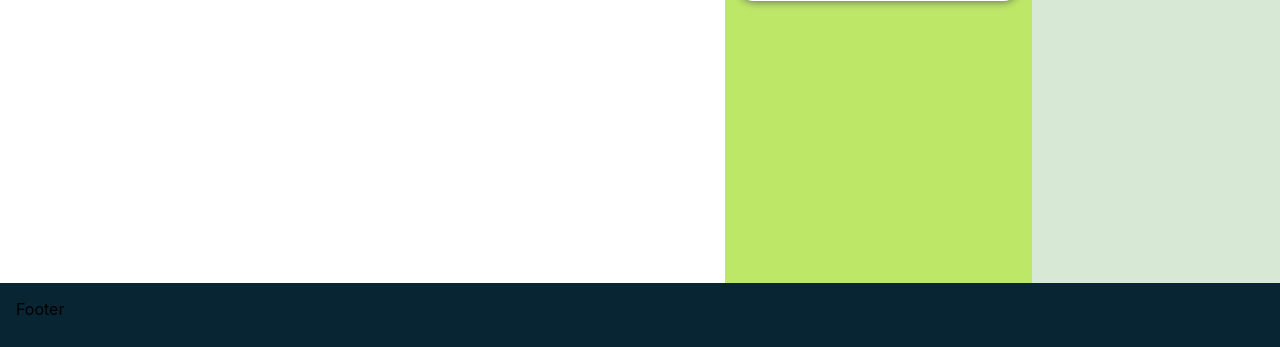
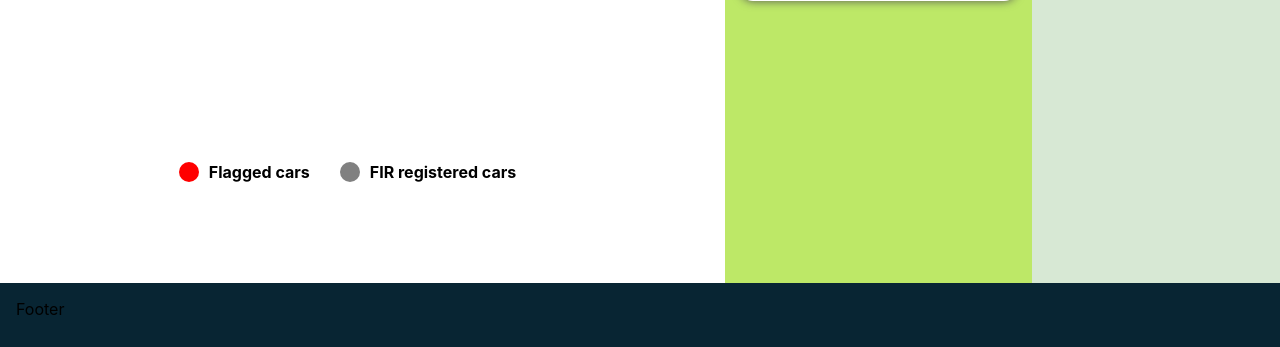
Before and after one commit to Tushar-Edge/suvds, a Flask app: page / in a window 1280 px wide. Shown: the part 453-800 px from the top of the page. Run offline with Flask 3, Linux system fonts and the light colour scheme; some libraries are stand-ins or nearby versions.

Commit message:
mapped ok added

```diff
--- a/app.py
+++ b/app.py
@@ -40,7 +40,7 @@ def background_thread():
 
 
     while True:
-        socketio.sleep(2)
+        socketio.sleep(0)
         count += 1
 
         mydb = mysql.connector.connect(
--- a/static/css/report_table.css
+++ b/static/css/report_table.css
@@ -64,3 +64,37 @@
   {
     width:10%;
   }
+
+
+  .legend {
+    display: flex;
+    align-items: center;
+    justify-content: center;
+    margin-top: 20px;
+  }
+
+  .legend-item {
+    display: flex;
+    align-items: center;
+    margin-right: 30px;
+  }
+
+  .legend-color {
+    width: 20px;
+    height: 20px;
+    margin-right: 10px;
+    border-radius: 50%;
+  }
+
+  .red {
+    background-color: red;
+  }
+
+  .grey {
+    background-color: grey;
+  }
+
+  .legend-label {
+    font-size: 16px;
+    font-weight: bold;
+  }
--- a/static/js/data.js
+++ b/static/js/data.js
@@ -2,42 +2,66 @@
 
 
 
-function showmap(longitude,latitude,location)
-{
+// function showmap(longitude,latitude,location)
+// {
 
-  var mymap = L.map('mapid').setView([latitude, longitude], 13);
+//   var mymap = L.map('mapid').setView([latitude, longitude], 13);
 
-  L.tileLayer('https://{s}.tile.openstreetmap.org/{z}/{x}/{y}.png', {
-      attribution: 'Map data &copy; <a href="https://www.openstreetmap.org/">OpenStreetMap</a> contributors',
-      maxZoom: 18
-  }).addTo(mymap);
+//   L.tileLayer('https://{s}.tile.openstreetmap.org/{z}/{x}/{y}.png', {
+//       attribution: 'Map data &copy; <a href="https://www.openstreetmap.org/">OpenStreetMap</a> contributors',
+//       maxZoom: 18
+//   }).addTo(mymap);
 
-  L.marker([latitude, longitude]).addTo(mymap)
-      .bindPopup(location);
+//   L.marker([latitude, longitude]).addTo(mymap)
+//       .bindPopup(location);
 
 
 
 
+// }
+
+
+function showmap(longitude, latitude, location,mapid) {
+
+  //console.log(mapid.id);
+  var mapid=mapid.id;
+  var mymap = L.map(mapid).setView([latitude, longitude], 13);
+
+
+
+  L.tileLayer('https://{s}.tile.openstreetmap.org/{z}/{x}/{y}.png', {
+    attribution: 'Map data &copy; <a href="https://www.openstreetmap.org/">OpenStreetMap</a> contributors',
+    maxZoom: 185
+  }).addTo(mymap);
+
+  L.marker([latitude, longitude]).addTo(mymap)
+    .bindPopup(location);
 }
 
 
-function showPopup(longitude,latitude,location) {
+
+
+
+
+
+function showPopup(popupContainer) {
 	// show the background blur
-
+  var popupid=popupContainer.id;
 
 	document.getElementById("background").style.display = "block";
 
 	// show the pop-up container
-	document.getElementById("popup-container").style.display = "block";
-  showmap(longitude,latitude,location);
+	document.getElementById(popupid).style.display = "block";
 
 }
 
 // function to close the pop-up window
- function closePopup() {
+ function closePopup(popupContainer) {
 	// hide the background blur and the pop-up container
+
+  var popupid_=popupContainer.id;
 	document.getElementById("background").style.display = "none";
-	document.getElementById("popup-container").style.display = "none";
+	document.getElementById(popupid_).style.display = "none";
 }
 
 
@@ -95,13 +119,90 @@ function showPopup(longitude,latitude,location) {
             cell7.innerHTML=data.date_s;
             cell8.innerHTML=data.time_s;
             cell9.innerHTML=data.flag;
+
+
+            // var img_cont= document.getElementById("images-container");
+            // var newDiv = document.createElement("div");
+            // newDiv.setAttribute("id", "mapid-" + data.newprice);
+
+
+            // newDiv.style.width = "100%";
+            // newDiv.style.height = "100px";
+
+
+
+            // create a new popup container
+              var popupContainer = document.createElement("div");
+              popupContainer.setAttribute("id", "popup-container-"+data.newprice);
+              document.body.appendChild(popupContainer);
+
+              // create a new popup
+              var popup = document.createElement("div");
+              popup.setAttribute("id", "popup-"+ data.newprice);
+              popupContainer.appendChild(popup);
+
+              // create a close button for the popup
+              var closeButton = document.createElement("span");
+              closeButton.setAttribute("class", "close-"+ data.newprice);
+              closeButton.setAttribute("onclick", "closePopup(popupContainer)");
+              closeButton.innerHTML = "&times;";
+              popup.appendChild(closeButton);
+
+              // create a new images container for the popup
+              var imagesContainer = document.createElement("div");
+              imagesContainer.setAttribute("id", "images-container-"+ data.newprice);
+              popup.appendChild(imagesContainer);
+
+
+              var mapid = document.createElement("div");
+              mapid.setAttribute("id", "mapid-" + data.newprice);
+              imagesContainer.append(mapid);
+
+
+
+
+
+
+
+              // add CSS styles to the popup container and popup
+              popupContainer.style.position = "fixed";
+              popupContainer.style.top = "50%";
+              popupContainer.style.left = "50%";
+              popupContainer.style.transform = "translate(-50%, -50%)";
+              popupContainer.style.zIndex = "9999";
+              popupContainer.style.display = "none";
+
+              popup.style.backgroundColor = "rgba(255, 255, 255, 0.705)";
+              popup.style.border = "3px solid #9fff06";
+              popup.style.padding = "10px";
+              popup.style.position = "relative";
+
+              // add CSS styles to the images container
+              imagesContainer.style.display = "flex";
+              imagesContainer.style.flexWrap = "wrap";
+              imagesContainer.style.justifyContent = "center";
+              imagesContainer.style.alignItems = "center";
+              imagesContainer.style.height = "540px";
+              imagesContainer.style.width = "1000px";
+
+
+                //add css to mapid
+                mapid.style.width = "100%";
+                mapid.style.height = "500px";
+
+
+
+
+
             cell10.appendChild(Object.assign(document.createElement('i'), {
               className: 'fas fa-map-marker-alt',
               onclick: function() {
-                showPopup.apply(null, [data.longitude,data.latitude,data.location]);
+                showPopup(popupContainer);
+                showmap(data.longitude, data.latitude, data.location,mapid);
               },
               style: 'cursor: pointer; color: yellowgreen'
             }));
+
 
 
             console.log(data.longitude);
@@ -180,3 +281,83 @@ function showPopup(longitude,latitude,location) {
       //showmap(data.longitude,data.latitude,data.location);
 
     });
+
+
+
+
+// socket.on('my_response', function(data, cb) {
+//   var table = document.querySelector('table tbody');
+
+//   var newRow = table.insertRow();
+//   var cell1 = newRow.insertCell(0);
+//   var cell2 = newRow.insertCell(1);
+//   var cell3 = newRow.insertCell(2);
+//   var cell4 = newRow.insertCell(3);
+//   var cell5 = newRow.insertCell(4);
+//   var cell6 = newRow.insertCell(5);
+//   var cell7 = newRow.insertCell(6);
+//   var cell8 = newRow.insertCell(7);
+//   var cell9 = newRow.insertCell(8);
+//   var cell10 = newRow.insertCell(9);
+//   var cell11 = newRow.insertCell(10);
+
+//   cell1.innerHTML = data.newprice;
+//   cell2.innerHTML = `<div id="lics" onclick="search('${data.lics_no}')">${data.lics_no}</div>`;
+//   cell3.innerHTML = data.c_make;
+//   cell4.innerHTML = data.c_model;
+//   cell5.innerHTML = data.c_color;
+//   cell6.innerHTML = data.location;
+//   cell7.innerHTML = data.date_s;
+//   cell8.innerHTML = data.time_s;
+//   cell9.innerHTML = data.flag;
+
+//   // create a new map with a marker for each row
+//   var mapid = 'mapid-' + data.lics_no.replace(/\s/g, ''); // create a unique ID for the map
+//   var mapdiv = document.createElement('div');
+//   mapdiv.id = mapid;
+//   cell10.appendChild(mapdiv); // append the new map div to the table cell
+
+//   var mymap = L.map(mapid).setView([data.latitude, data.longitude], 13);
+
+//   L.tileLayer('https://{s}.tile.openstreetmap.org/{z}/{x}/{y}.png', {
+//     attribution: 'Map data &copy; <a href="https://www.openstreetmap.org/">OpenStreetMap</a> contributors',
+//     maxZoom: 18
+//   }).addTo(mymap);
+
+//   L.marker([data.latitude, data.longitude]).addTo(mymap)
+//     .bindPopup(data.location);
+
+//   cell10.appendChild(Object.assign(document.createElement('i'), {
+//     className: 'fas fa-map-marker-alt',
+//     onclick: function() {
+//       showPopup();
+//       showmap(data.longitude, data.latitude, data.location); // pass arguments here
+//     },
+//     style: 'cursor: pointer; color: yellowgreen'
+//   }));
+
+//   if (data.flag == 1) {
+//     newRow.style.backgroundColor = 'red';
+//     f_count += 1;
+//     counterValue.innerHTML = f_count;
+//     counterValue.classList.add('updated');
+//     setTimeout(() => {
+//       counterValue.classList.remove('updated');
+//     }, 300);
+
+//     fir_count += 1;
+//     counterValue2.innerHTML = fir_count;
+//     counterValue2.classList.add('updated2');
+//     setTimeout(() => {
+//       counterValue2.classList.remove('updated2');
+//     }, 300);
+//   }
+
+//   if (data.lics_no == "TN06EF5566") {
+//     newRow.style.backgroundColor = 'grey';
+//   }
+
+//   if (cb) {
+//     cb();
+//   }
+// });
--- a/templates/index.html
+++ b/templates/index.html
@@ -31,12 +31,14 @@
 
     <script src="../static/js/filter.js"></script>
 
+    <script src="https://unpkg.com/leaflet@1.7.1/dist/leaflet.js"></script>
 
     <script src="../static/js/popup.js"></script>
     <script src="../static/js/table.js"></script>
     <script src="../static/js/toggle_table.js"></script>
     <script src="../static/js/data.js"></script>
     <script src="../static/js/find.js"></script>
+
 
 
 
@@ -56,13 +58,14 @@
 <body>
 
 
-
+<!--
 
 
   <div id="popup-container">
     <div id="popup">
       <span class="close" onclick="closePopup()">&times;</span>
       <div id="images-container">
+
 
         <div id="mapid">
 
@@ -73,7 +76,7 @@
 
       </div>
     </div>
-  </div>
+  </div> -->
 
 
   <div id="background"></div>
@@ -142,7 +145,20 @@
           </tbody>
         </table>
     </div>
-      </div></article>
+      </div>
+      <div class="legend">
+        <div class="legend-item">
+          <div class="legend-color red"></div>
+          <div class="legend-label">Flagged cars</div>
+        </div>
+        <div class="legend-item">
+          <div class="legend-color grey"></div>
+          <div class="legend-label">FIR registered cars</div>
+        </div>
+      </div>
+
+
+    </article>
       <nav>
 
 
```
Also changed, not shown: static/js/map.js (deleted, +0 -21 lines).
